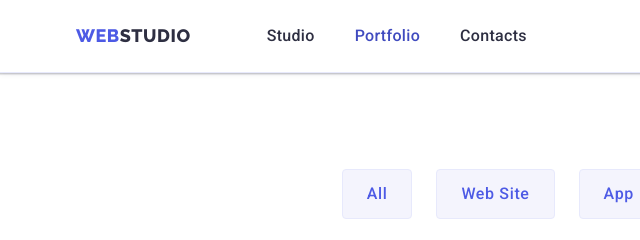
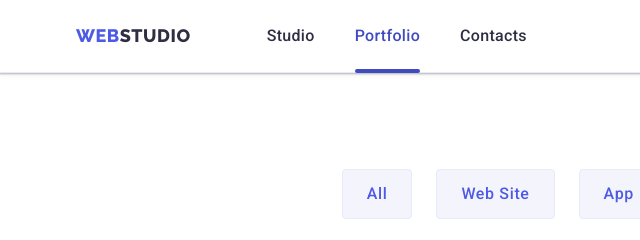
Before and after one commit to vetalfor/goit-markup-hw-05, a plain HTML site: page portfolio.html in a window 1280 px wide. Shown: the top 240 px of the page, 0-640 px from the left. Drawn offline with nearby package versions, Linux system fonts and the light colour scheme.

Commit message:
Update styles.css

```diff
--- a/css/styles.css
+++ b/css/styles.css
@@ -99,7 +99,7 @@ body {
 }
 .link-item {
   position: relative;
-  display: flex;
+  display: block;
   padding: 24px 0;
   color: var(--main-title-color);
   transition: color var(--transition-duration-and-func);
@@ -114,6 +114,7 @@ body {
   left: 0;
   bottom: -1px;
   height: 4px;
+  width: 100%;
   background-color: var(--menu-text-color);
   border-radius: 2px;
   transition: transform var(--transition-duration-and-func);
```
